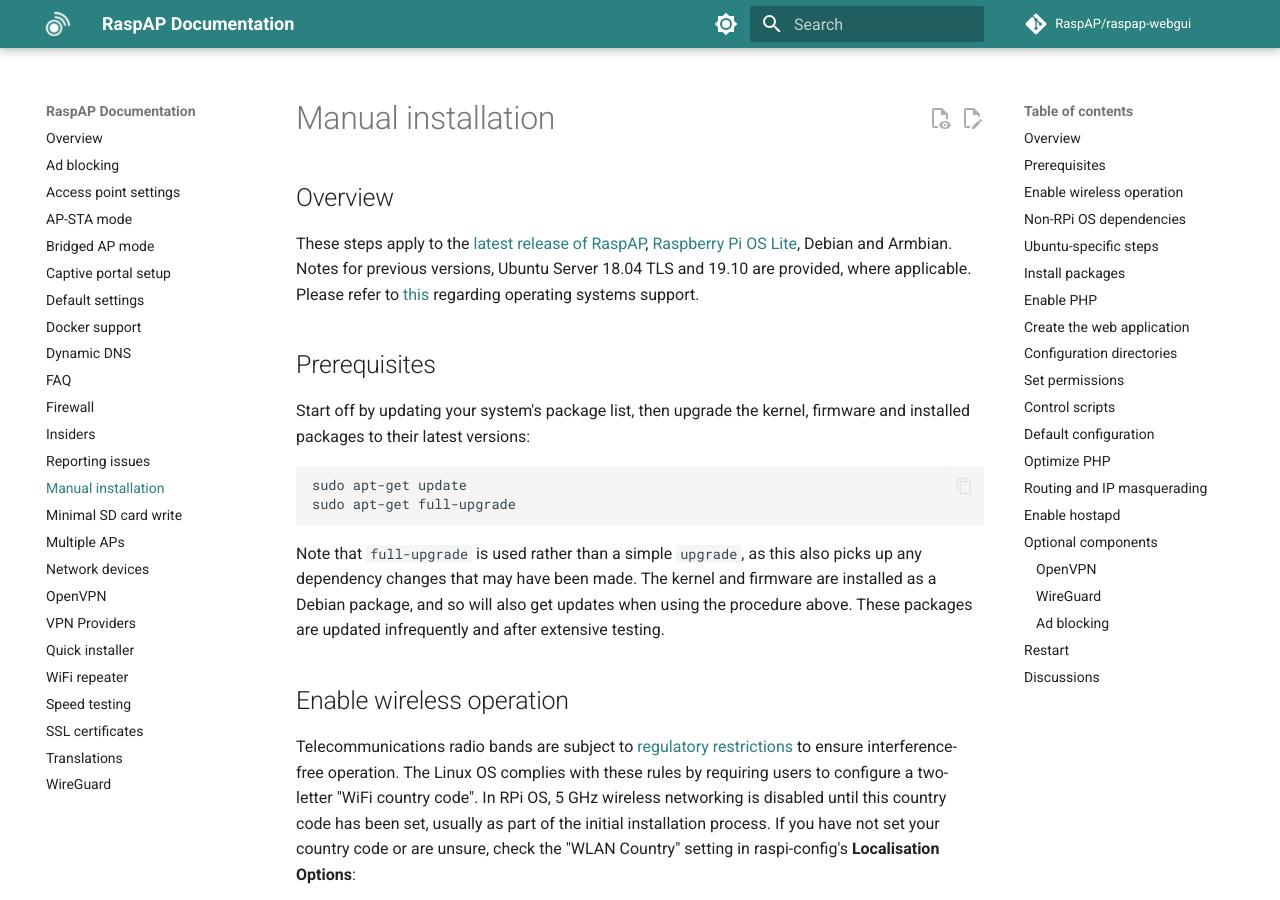
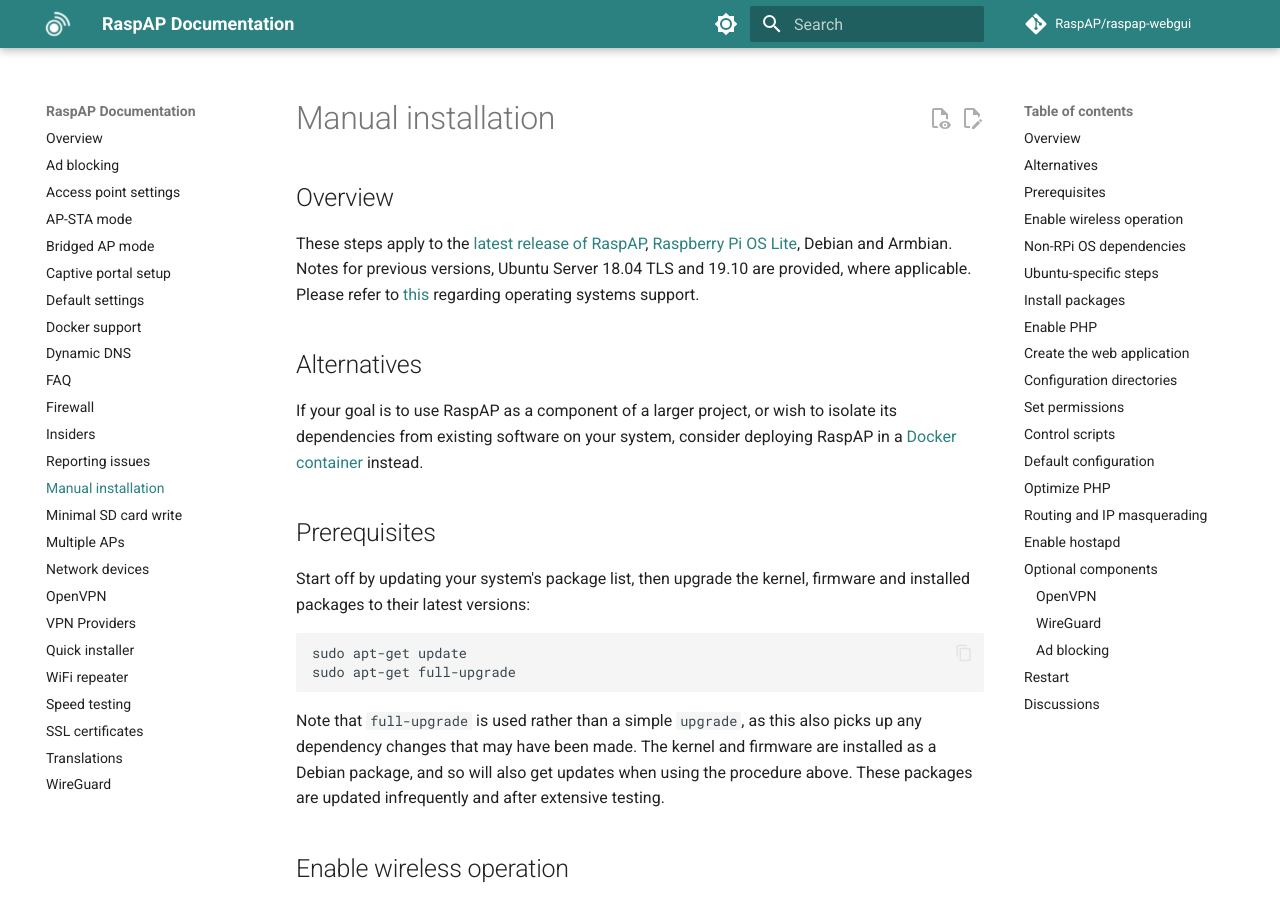
Before and after one commit to RaspAP/raspap-docs, an MkDocs documentation site: the page built from docs/manual.md, in a window 1280 px wide and 900 px high. Built offline with MkDocs 1.6.1 and Material for MkDocs 9.7.7, drawn with Linux system fonts in a browser that asks for light colours; comment, search, counter and statistics services are not loaded; some of the changed text lies outside the part shown.

Commit message:
Add alternatives section to install pages

```diff
--- a/docs/manual.md
+++ b/docs/manual.md
@@ -3,6 +3,9 @@
 ## Overview
 These steps apply to the [latest release of RaspAP](https://github.com/RaspAP/raspap-webgui/releases/), [Raspberry Pi OS Lite](https://www.raspberrypi.org/software/operating-systems/#raspberry-pi-os-32-bit), Debian and Armbian. Notes for previous versions, Ubuntu Server 18.04 TLS and 19.10 are provided, where applicable.
 Please refer to [this](index.md#compatible-operating-systems) regarding operating systems support.
+
+## Alternatives
+If your goal is to use RaspAP as a component of a larger project, or wish to isolate its dependencies from existing software on your system, consider deploying RaspAP in a [Docker container](docker.md) instead.
 
 ## Prerequisites
 
@@ -307,4 +310,4 @@
     It is strongly recommended that you change these default login credentials in RaspAP's **Authentication** panel. APs managed by RaspAP in the wild have been administered by third parties with the default login.
 
 ## Discussions
-Questions or comments about the manual install? Join the [discussion here](https://github.com/RaspAP/raspap-webgui/discussions/1330).
+Questions or comments about RaspAP's manual install? Join the [discussions here](https://github.com/RaspAP/raspap-webgui/discussions/).
```
Also changed, not shown: docs/quick.md (+6 -0 lines).
